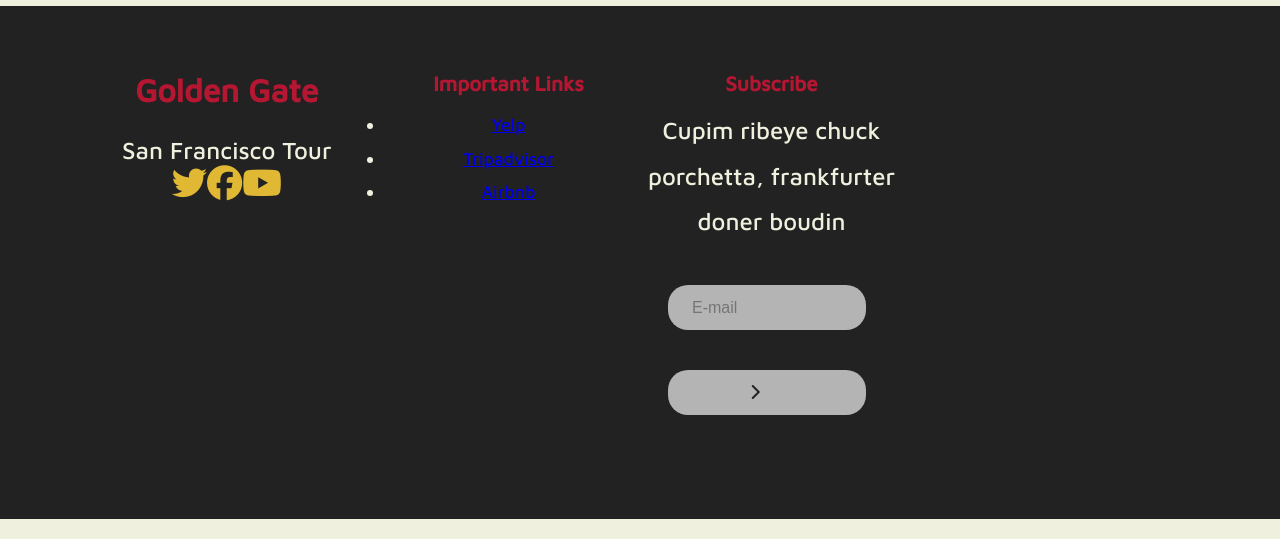
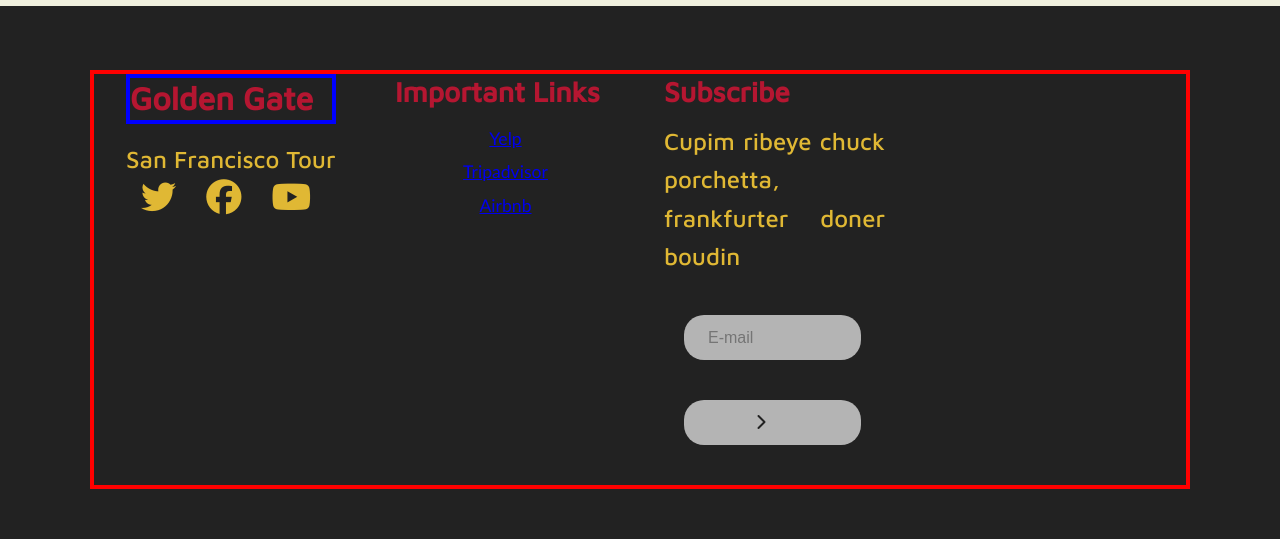
Before and after one commit to mikilao/Reacttour, a React (Create React App) app: page /home in a window 1280 px wide. Shown: the part 1628-2167 px from the top of the page. Built offline with nearby package versions, Linux system fonts and the light colour scheme.

Commit message:
adjusted footer

```diff
--- a/src/Components/FooterComponent.js
+++ b/src/Components/FooterComponent.js
@@ -8,9 +8,10 @@
             <footer className="section-footer">
             <div className="container">
                 <div className="row row-content">
-                    <div className="col d-block">
+                    <div className="col-3 d-block">
                     <h2>Golden Gate</h2>
                     <p>San Francisco Tour</p>
+
                     <a href="https://www.twitter.com">
                         <i className="fab fa-twitter fa-2x"></i></a>
                     <a href="https://www.facebook.com">
@@ -19,15 +20,15 @@
                         <i className="fab fa-youtube fa-2x"></i>
                     </a></div>
                 </div>
-                <div className='col-4'>
+                <div id="footList" className="col-lg-6">
                     <h3>Important Links</h3>
-                    <ul>
-                        <li><a href="https://www.yelp.com">Yelp</a></li>
+                    <ul >
+                        <li ><a classname="footList" href="https://www.yelp.com">Yelp</a></li>
                         <li><a href="https://www.Tripadvisor.com">Tripadvisor</a></li>
                         <li><a href="https://www.AirBnb.com">Airbnb</a></li>
                     </ul>
                 </div>
-                <div className="col ">
+                <div className="col-lg-3">
                     <h3>Subscribe</h3>
                     <p>Cupim ribeye chuck porchetta, frankfurter doner boudin</p>
                     <form className="email-form" >
--- a/src/Components/MainComponent.js
+++ b/src/Components/MainComponent.js
@@ -7,7 +7,7 @@
 import AboutUs from './AboutUsComponent';
 import Adventure from './AdventuresComponent';
 import HomePage from './HomeComponent'
-import Home from "./HomeComponent";
+//import Home from "./HomeComponent";
 
 export default class Main extends Component {
 
--- a/src/Components/tour/tour.scss
+++ b/src/Components/tour/tour.scss
@@ -104,30 +104,43 @@
     background: $mainBlack;
     color:#fff;
     padding: 4rem 0;
+      text-decoration: none;
+
+      color: $mainGold;
+    text-align: justify;
+
+    }
 
 
-    }
     .section-footer .container{
         display: grid;
         grid-template-columns: repeat(4, 1fr);
-        grid-gap: 1rem;
+        grid-gap: 3rem;
+        border:solid red 4px;
 
     }
     .section-footer h2{
         font-size: 2rem;
         margin-bottom: 1rem;
+        border:solid blue 4px;
+
     }
     .section-footer h3{
         margin-bottom: .7rem;
+        font-size: 28px;
+    }
+    .section-footer li{
+        line-height: 1.9;
+        font-family:'Gill Sans', 'Gill Sans MT', Calibri, 'Trebuchet MS', sans-serif;
+        color: #fff;
+        list-style-type: none;
+        text-align: center;
 
-    }
-    .section-footer{
-        line-height: 1.9;
-        color: $mainWhite;
     }
     .section-footer a > i{
         color: $mainGold;
         line-height: .5rem;
+        margin: 15px;
 
     }
 .row-content{
```
